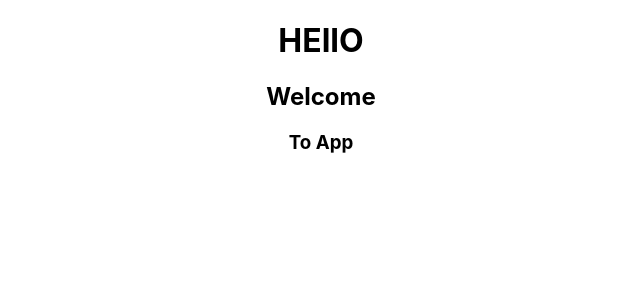
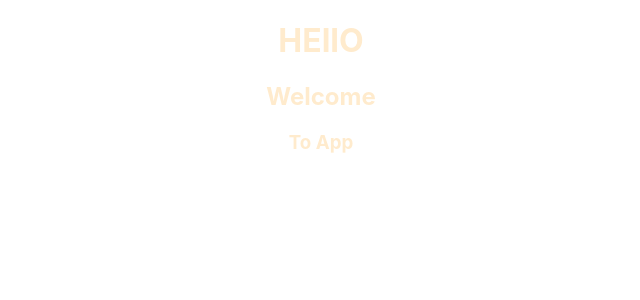
Before and after one commit to shreyavishal1998/my_github, a React (Create React App) app: page / in a window 1280 px wide. Shown: the top 300 px of the page, without its empty margins (319-959 px from the left). Built offline with nearby package versions, Linux system fonts and the light colour scheme.

Commit message:
fix: BUG 018-fixed

```diff
--- a/src/App.css
+++ b/src/App.css
@@ -1,5 +1,6 @@
 .App {
   text-align: center;
+  color: blanchedalmond;
 }
 
 .App-logo {
@@ -32,6 +33,7 @@
   from {
     transform: rotate(0deg);
   }
+
   to {
     transform: rotate(360deg);
   }
```
